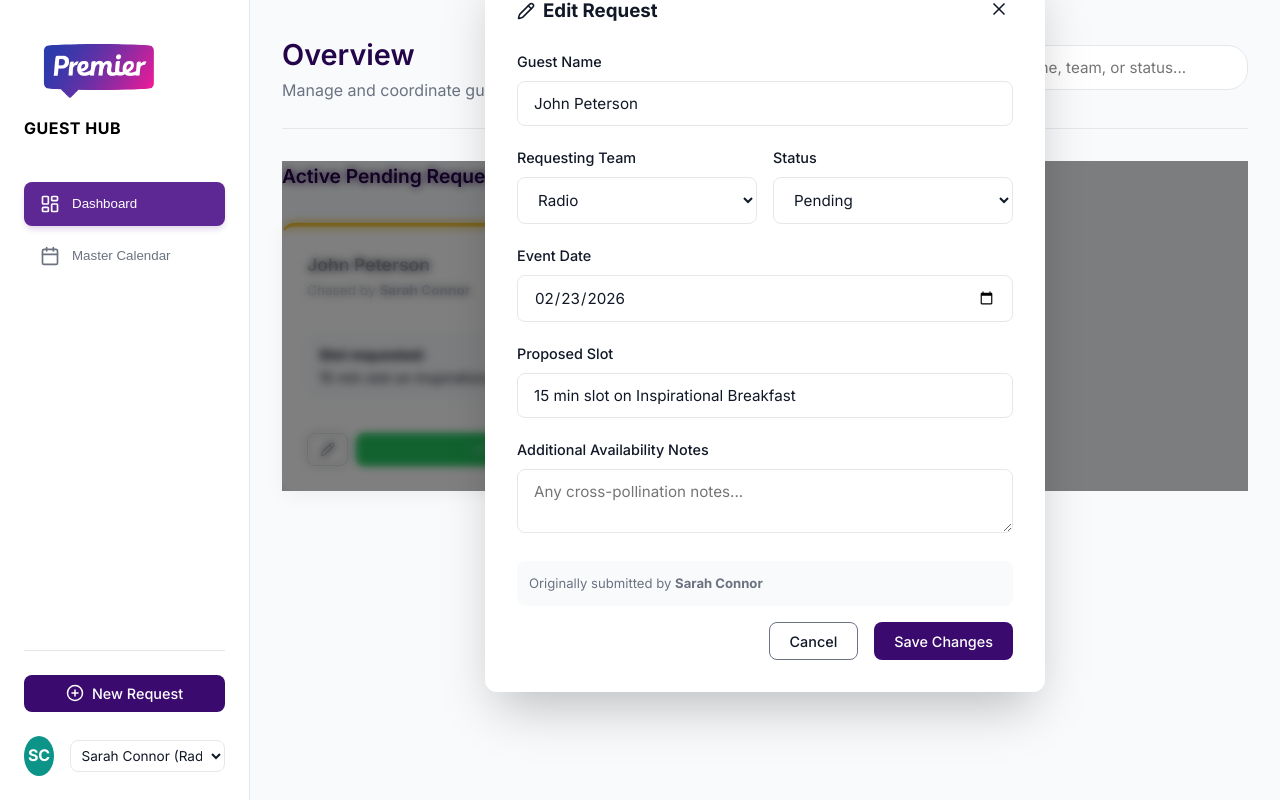
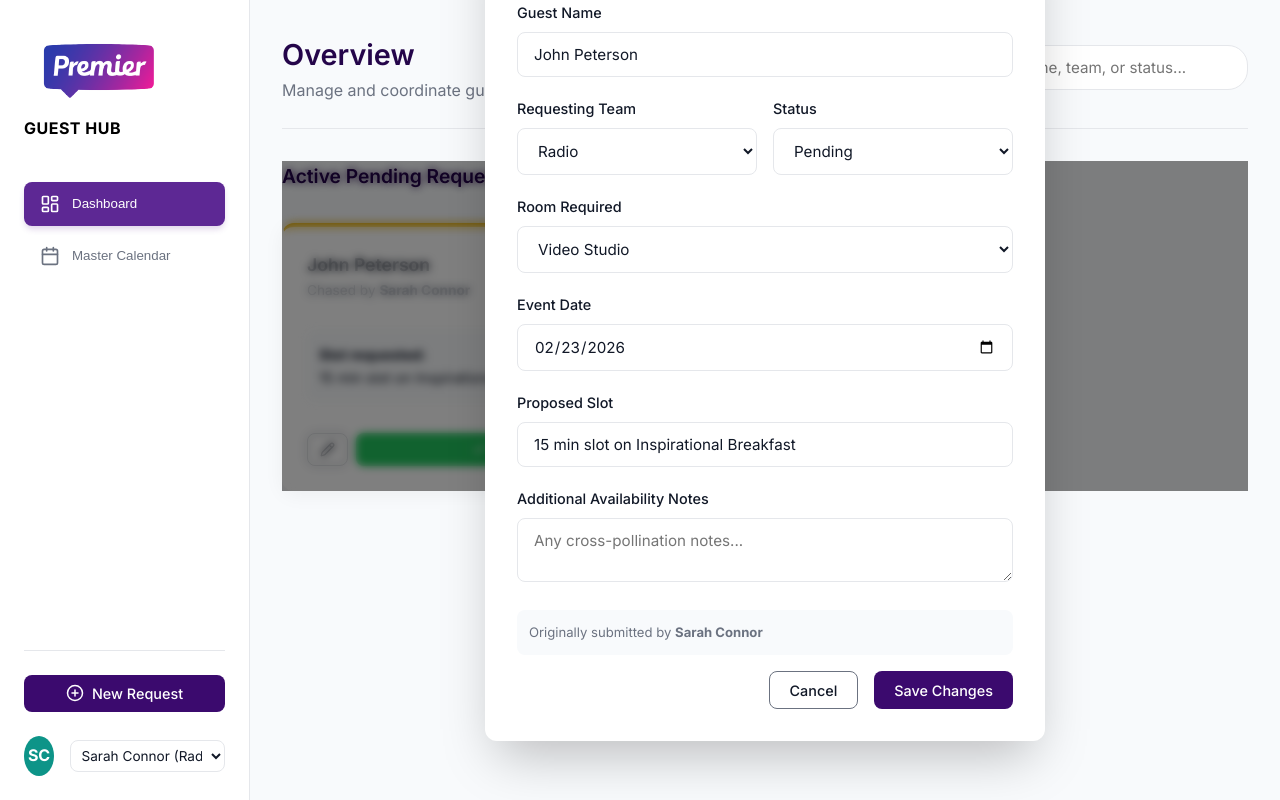
Before and after one commit to JCole200/premier-guest-hub, a React (Vite) app: page / in a window 1280 px wide. Both pictures are taken after a click on the button "Edit request". Built offline with nearby package versions, Linux system fonts and the light colour scheme.

Commit message:
feat: add Room Required field (5 options) to intake form, edit modal, pending cards and calendar detail modal

```diff
--- a/src/components/Dashboard.jsx
+++ b/src/components/Dashboard.jsx
@@ -282,6 +282,16 @@ export default function Dashboard({ activeTab }) {
                                     </div>
                                 </div>
 
+                                {selectedGuest.room && (
+                                    <div style={{ display: 'flex', alignItems: 'flex-start', gap: '0.75rem' }}>
+                                        <div style={{ minWidth: '32px', height: '32px', borderRadius: '8px', background: 'var(--color-bg-light)', display: 'flex', alignItems: 'center', justifyContent: 'center', fontSize: '1rem' }}>🚪</div>
+                                        <div>
+                                            <div style={{ fontSize: '0.75rem', color: 'var(--color-text-muted)', fontWeight: '600', textTransform: 'uppercase', letterSpacing: '0.5px' }}>Room Required</div>
+                                            <div style={{ fontWeight: '500', marginTop: '2px' }}>{selectedGuest.room}</div>
+                                        </div>
+                                    </div>
+                                )}
+
                                 {selectedGuest.eventDate && (
                                     <div style={{ display: 'flex', alignItems: 'flex-start', gap: '0.75rem' }}>
                                         <div style={{ minWidth: '32px', height: '32px', borderRadius: '8px', background: 'var(--color-bg-light)', display: 'flex', alignItems: 'center', justifyContent: 'center' }}>
@@ -387,6 +397,13 @@ export default function Dashboard({ activeTab }) {
                             <strong>Slot requested:</strong><br />
                             {guest.slot}
                         </div>
+
+                        {guest.room && (
+                            <div style={{ display: 'flex', alignItems: 'center', gap: '0.5rem', fontSize: '0.85rem', color: 'var(--color-text-muted)' }}>
+                                <span style={{ fontSize: '1rem' }}>🚪</span>
+                                <strong>Room:</strong> {guest.room}
+                            </div>
+                        )}
 
                         <div style={{ marginTop: 'auto', display: 'flex', gap: '0.5rem', paddingTop: '1rem' }}>
                             <button
@@ -519,6 +536,21 @@ export default function Dashboard({ activeTab }) {
                             </div>
 
                             <div className="form-group">
+                                <label className="label">Room Required</label>
+                                <select
+                                    className="input-field"
+                                    value={editData.room || 'Video Studio'}
+                                    onChange={(e) => setEditData({ ...editData, room: e.target.value })}
+                                >
+                                    <option value="Video Studio">Video Studio</option>
+                                    <option value="Podcast Studio">Podcast Studio</option>
+                                    <option value="PCR Radio Room">PCR Radio Room</option>
+                                    <option value="Praise Radio Room">Praise Radio Room</option>
+                                    <option value="Gospel Room">Gospel Room</option>
+                                </select>
+                            </div>
+
+                            <div className="form-group">
                                 <label className="label">Event Date</label>
                                 <input
                                     type="date"
--- a/src/components/GuestFormModal.jsx
+++ b/src/components/GuestFormModal.jsx
@@ -7,6 +7,7 @@ export default function GuestFormModal({ onClose }) {
     const [formData, setFormData] = useState({
         name: '',
         team: 'Radio',
+        room: 'Video Studio',
         slot: '',
         status: 'Pending',
         crossPollination: null,
@@ -127,6 +128,20 @@ export default function GuestFormModal({ onClose }) {
                     </div>
 
                     <div className="form-group">
+                        <label className="label">Room Required</label>
+                        <select
+                            className="input-field"
+                            value={formData.room}
+                            onChange={(e) => setFormData({ ...formData, room: e.target.value })}
+                        >
+                            <option value="Video Studio">Video Studio</option>
+                            <option value="Podcast Studio">Podcast Studio</option>
+                            <option value="PCR Radio Room">PCR Radio Room</option>
+                            <option value="Praise Radio Room">Praise Radio Room</option>
+                            <option value="Gospel Room">Gospel Room</option>
+                        </select>
+                    </div>
+                    <div className="form-group">
                         <label className="label">Event Date</label>
                         <input
                             type="date"
```
